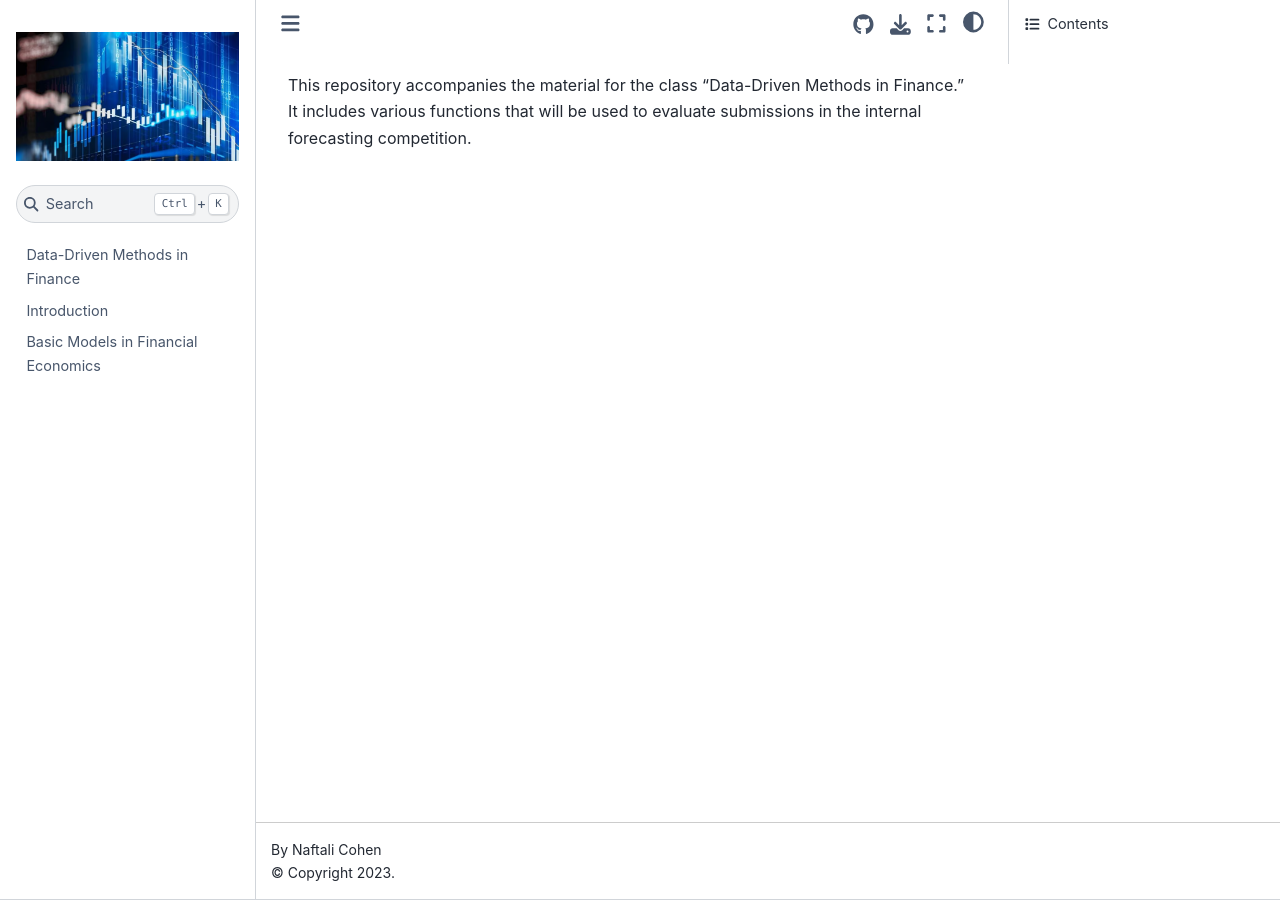
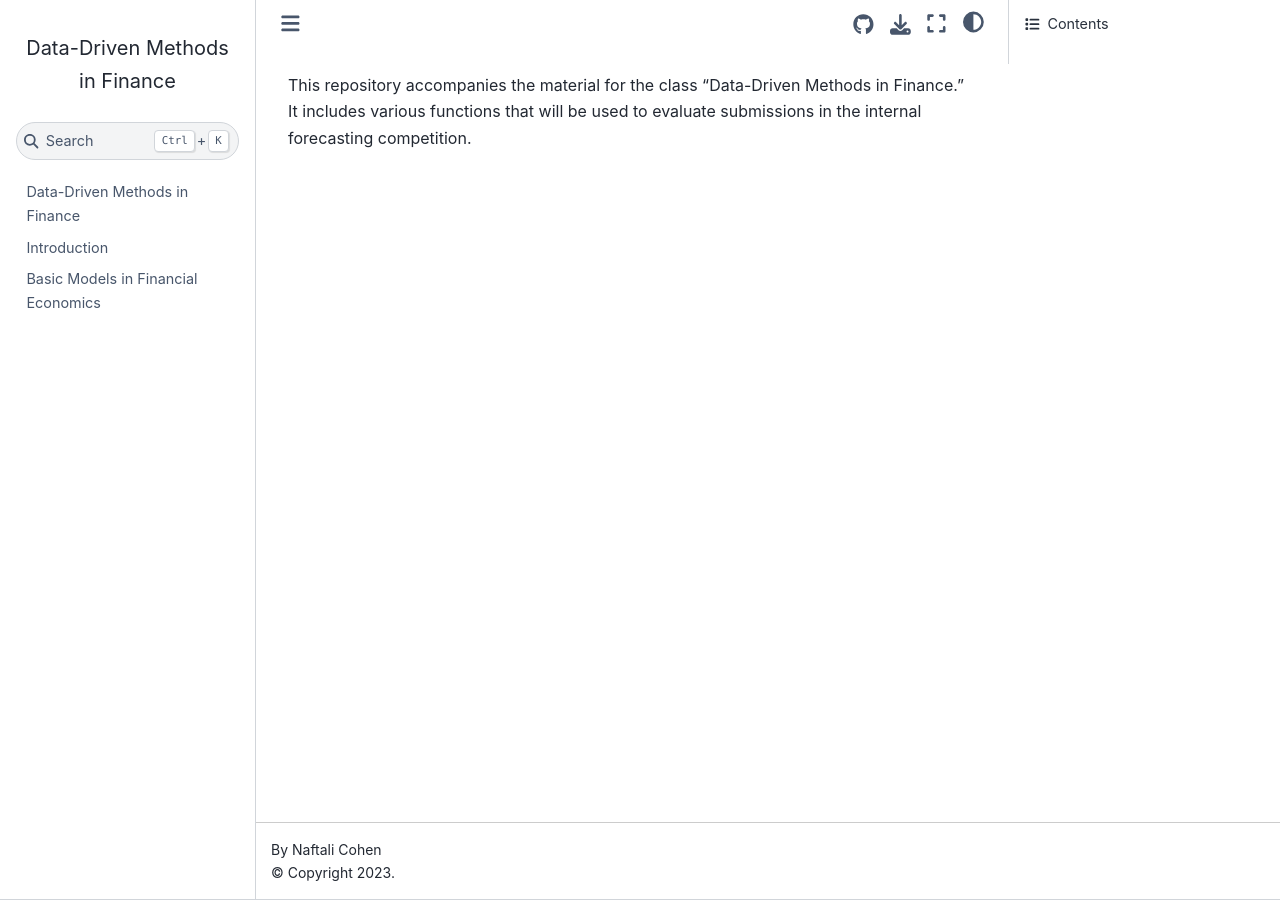
Before and after one commit to naftalic/ddmif, a Jupyter Book: the page built from README.md, in a window 1280 px wide. Built offline with Jupyter Book 1.0.4 settings and Sphinx 7.4.7 and the Sphinx Book theme 1.1.4, drawn with Linux system fonts in a browser that asks for light colours.

Commit message:
Update _config.yml

```diff
--- a/_config.yml
+++ b/_config.yml
@@ -3,7 +3,8 @@
 
 title: Data-Driven Methods in Finance
 author: Naftali Cohen
-logo: big-data-finance.png
+logo:
+# big-data-finance.png
 
 # Force re-execution of notebooks on each build.
 # See https://jupyterbook.org/content/execute.html
```
